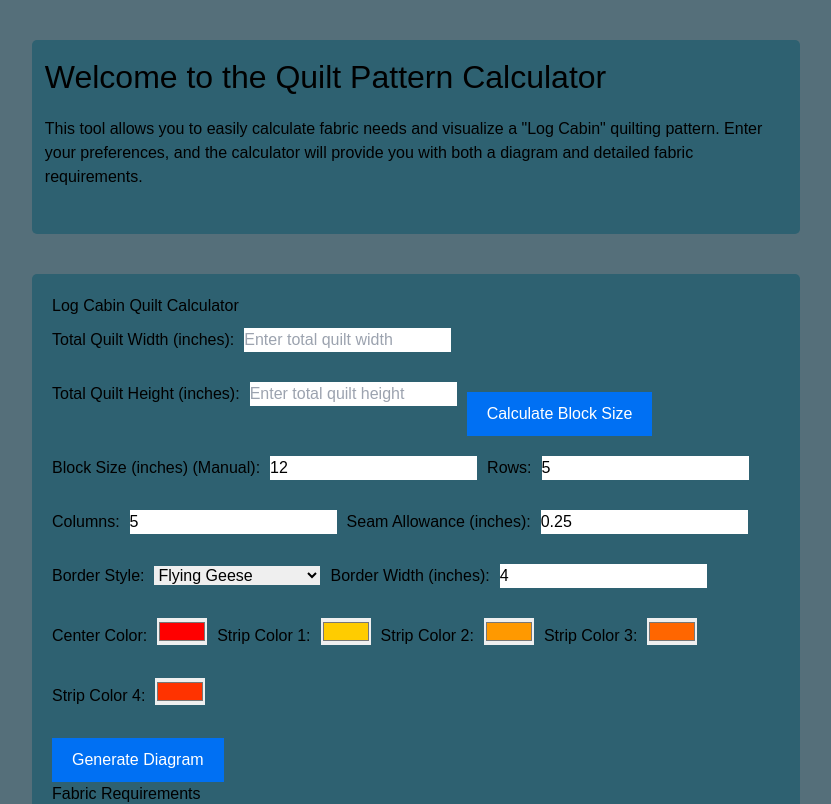
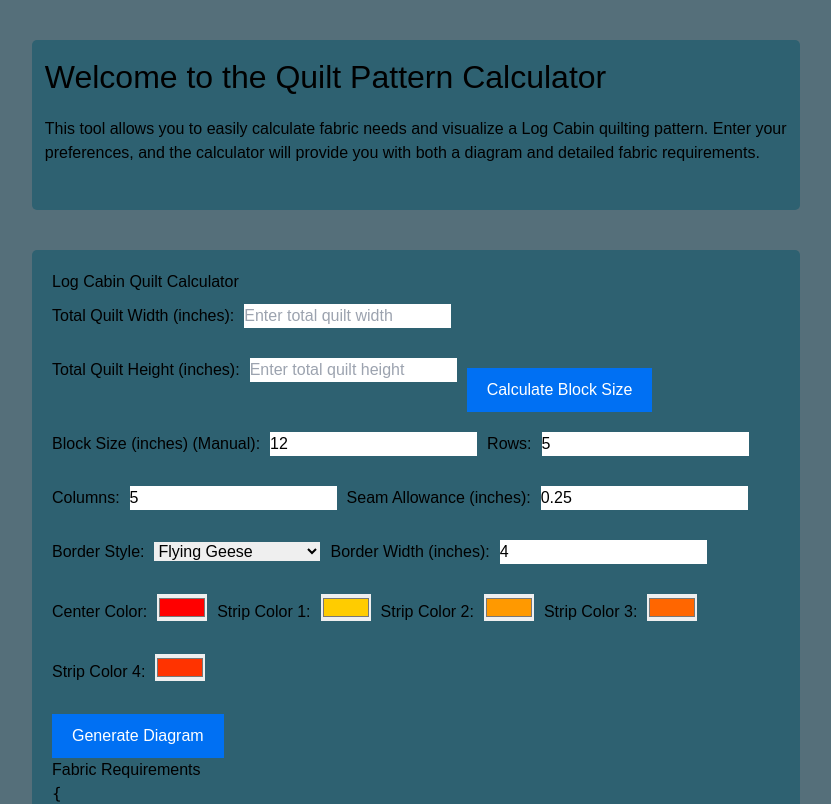
Before and after one commit to CallumPeel/quilt-designer, a Next.js app: page /designer in a window 1280 px wide. Shown: the top 804 px of the page, without its empty margins (224-1055 px from the left). Built offline with nearby package versions, Linux system fonts and the light colour scheme.

Commit message:
fix: unescaped quotes

```diff
--- a/app/designer/page.tsx
+++ b/app/designer/page.tsx
@@ -41,7 +41,7 @@ const Designer: React.FC = () => {
                 <main className="main" style={styles.main}>
                     <h1 style={styles.h1}>Welcome to the Quilt Pattern Calculator</h1>
                     <p style={styles.p}>
-                        This tool allows you to easily calculate fabric needs and visualize a "Log Cabin" quilting pattern.
+                        This tool allows you to easily calculate fabric needs and visualize a Log Cabin quilting pattern.
                         Enter your preferences, and the calculator will provide you with both a diagram and detailed fabric requirements.
                     </p>
                 </main>
```
